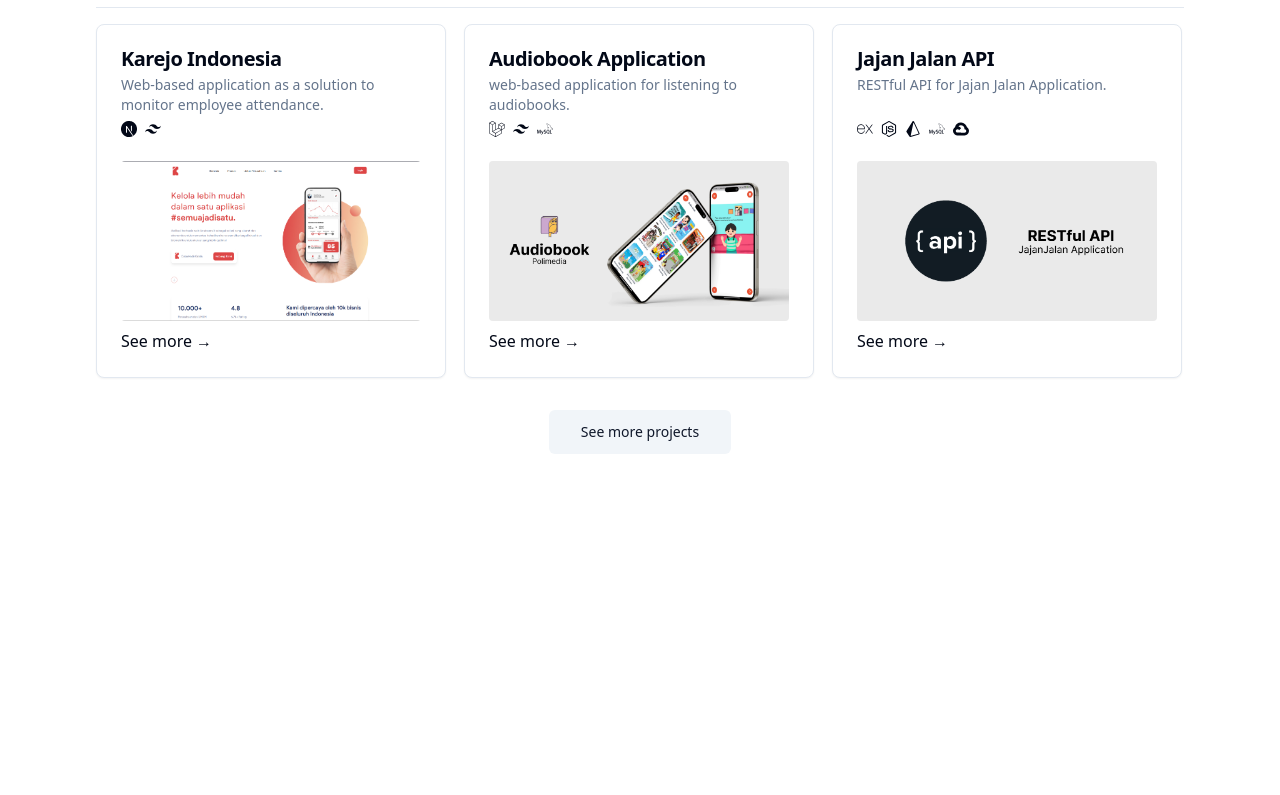
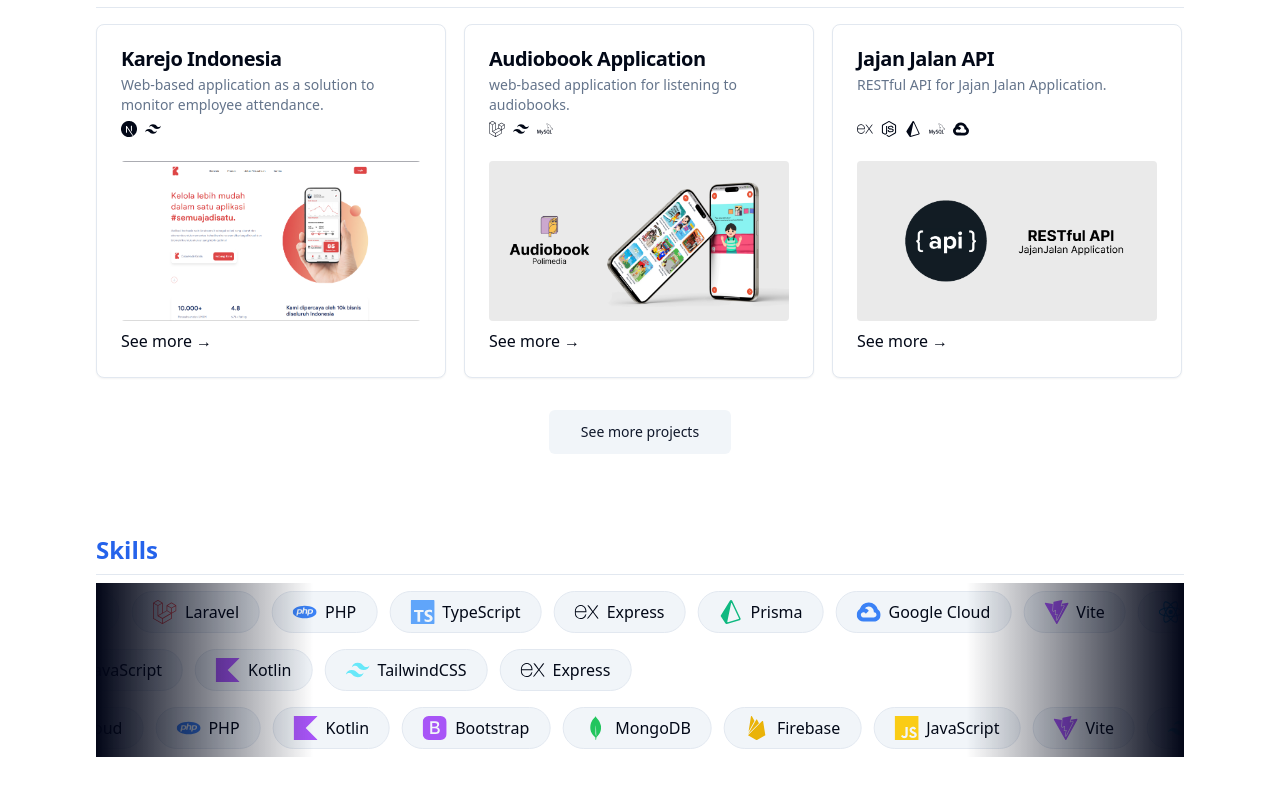
Before and after one commit to asyarbre/personal-website, a Next.js app: page / in a window 1280 px wide. Shown: the part 1039-1834 px from the top of the page. Before the commit the page ends 1573 px from the top, so only its background shows below. Built offline with nearby package versions, Linux system fonts and the light colour scheme.

Commit message:
feat(home): add section skills

```diff
--- a/package.json
+++ b/package.json
@@ -31,6 +31,8 @@
     "tailwindcss-animate": "^1.0.7"
   },
   "devDependencies": {
+    "@emotion/react": "^11.11.1",
+    "@emotion/styled": "^11.11.0",
     "@types/node": "^20",
     "@types/react": "^18",
     "@types/react-dom": "^18",
--- /dev/null
+++ b/src/components/content/Home/Skills.tsx
@@ -0,0 +1,63 @@
+import styled from '@emotion/styled';
+import { ReactNode, useEffect, useState } from 'react';
+
+import InfiniteLoopSlider from '@/components/elements/InfiniteLoopSLider';
+import { Stacks } from '@/components/elements/Stacks';
+import { Separator } from '@/components/ui/separator';
+
+const Tag = ({ icon, title }: { icon: ReactNode; title: string }) => (
+  <div className='flex items-center gap-2 mr-3 rounded-full py-2 px-5 w-max bg-secondary border border-border'>
+    {icon}
+    <span>{title}</span>
+  </div>
+);
+
+export default function Skills() {
+  const [shuffledSkills, setShuffledSkills] = useState<
+    Array<[string, ReactNode]>
+  >([]);
+
+  useEffect(() => {
+    const skillsArray = Object.entries(Stacks);
+    const shuffledArray = [...skillsArray].sort(() => Math.random() - 0.5);
+    setShuffledSkills(shuffledArray);
+  }, []);
+
+  const sliders = Array.from({ length: 3 }, (_, index) => {
+    const sliderSkills = [...shuffledSkills].sort(() => Math.random() - 0.5);
+    return (
+      <InfiniteLoopSlider key={index} isReverse={index === 1}>
+        {sliderSkills.map(([title, icon], index) => (
+          <Tag key={index} icon={icon} title={title} />
+        ))}
+      </InfiniteLoopSlider>
+    );
+  });
+  return (
+    <section className='flex-col pb-20 justify-center'>
+      <article className='layout'>
+        <h3 className='text-primary'>Skills</h3>
+        <Separator className='my-2' />
+        <div className='flex w-full'>
+          <div className='relative flex flex-col gap-y-4 justify-start py-2 w-full overflow-hidden'>
+            {sliders}
+            <StyledFade className='hidden dark:fade lg:flex' />
+          </div>
+        </div>
+      </article>
+    </section>
+  );
+}
+
+const StyledFade = styled.div`
+  pointer-events: none;
+  background: linear-gradient(
+    90deg,
+    #020617,
+    transparent 20%,
+    transparent 80%,
+    #020617
+  );
+  position: absolute;
+  inset: 0;
+`;
--- /dev/null
+++ b/src/components/elements/InfiniteLoopSLider.tsx
@@ -0,0 +1,36 @@
+import styled from '@emotion/styled';
+import { ReactNode } from 'react';
+
+interface InfiniteLoopSliderProps {
+  children: ReactNode;
+  isReverse?: boolean;
+}
+
+const InfiniteLoopSlider = ({
+  children,
+  isReverse = false,
+}: InfiniteLoopSliderProps) => {
+  return (
+    <StyledSlider className='flex w-fit' isReverse={isReverse}>
+      {children}
+    </StyledSlider>
+  );
+};
+
+export default InfiniteLoopSlider;
+
+const StyledSlider = styled.div<{ isReverse: boolean }>`
+  animation: loop 30s linear infinite;
+  ${({ isReverse }) => isReverse && 'animation-direction: reverse'};
+  @keyframes loop {
+    0% {
+      transform: translateX(0);
+    }
+    100% {
+      transform: translateX(-100%);
+    }
+  }
+  @media (prefers-reduced-motion: reduce) {
+    animation: none;
+  }
+`;
--- /dev/null
+++ b/src/components/elements/Stacks.tsx
@@ -0,0 +1,53 @@
+import { BsFillBootstrapFill } from 'react-icons/bs';
+import {
+  SiCss3,
+  SiDart,
+  SiExpress,
+  SiFirebase,
+  SiFlutter,
+  SiGooglecloud,
+  SiJavascript,
+  SiKotlin,
+  SiLaravel,
+  SiMongodb,
+  SiMysql,
+  SiNextdotjs,
+  SiNodedotjs,
+  SiPhp,
+  SiPrisma,
+  SiReact,
+  SiTailwindcss,
+  SiTypescript,
+  SiVite,
+} from 'react-icons/si';
+
+export type stacksProps = {
+  [key: string]: JSX.Element;
+};
+
+const iconSize = 24;
+
+export const Stacks: stacksProps = {
+  PHP: <SiPhp size={iconSize} className='text-blue-500' />,
+  JavaScript: <SiJavascript size={iconSize} className='text-yellow-400' />,
+  TypeScript: <SiTypescript size={iconSize} className='text-blue-400' />,
+  'Next.js': <SiNextdotjs size={iconSize} />,
+  'React.js': <SiReact size={iconSize} className='text-sky-500' />,
+  TailwindCSS: <SiTailwindcss size={iconSize} className='text-cyan-300' />,
+  Bootstrap: (
+    <BsFillBootstrapFill size={iconSize} className='text-purple-500' />
+  ),
+  Laravel: <SiLaravel size={iconSize} className='text-red-500' />,
+  Vite: <SiVite size={iconSize} className='text-purple-500' />,
+  Prisma: <SiPrisma size={iconSize} className='text-emerald-500' />,
+  Firebase: <SiFirebase size={iconSize} className='text-yellow-500' />,
+  'Node.js': <SiNodedotjs size={iconSize} className='text-green-600' />,
+  CSS: <SiCss3 size={iconSize} className='text-blue-300' />,
+  Express: <SiExpress size={iconSize} />,
+  MySQL: <SiMysql size={iconSize} />,
+  MongoDB: <SiMongodb size={iconSize} className='text-green-500' />,
+  'Google Cloud': <SiGooglecloud size={iconSize} className='text-blue-500' />,
+  Kotlin: <SiKotlin size={iconSize} className='text-purple-500' />,
+  Flutter: <SiFlutter size={iconSize} className='text-blue-500' />,
+  Dart: <SiDart size={iconSize} className='text-blue-500' />,
+};
--- a/src/pages/index.tsx
+++ b/src/pages/index.tsx
@@ -1,5 +1,6 @@
 import FeaturedProjects from '@/components/content/Home/FeaturedProjects';
 import HomePage from '@/components/content/Home/Home';
+import Skills from '@/components/content/Home/Skills';
 import Layout from '@/components/Layout/Layout';
 
 export default function Home() {
@@ -8,6 +9,7 @@
       <main>
         <HomePage />
         <FeaturedProjects />
+        <Skills />
       </main>
     </Layout>
   );
```
Also changed, not shown: 1 other file (tests, documents, lock files or other folders).
